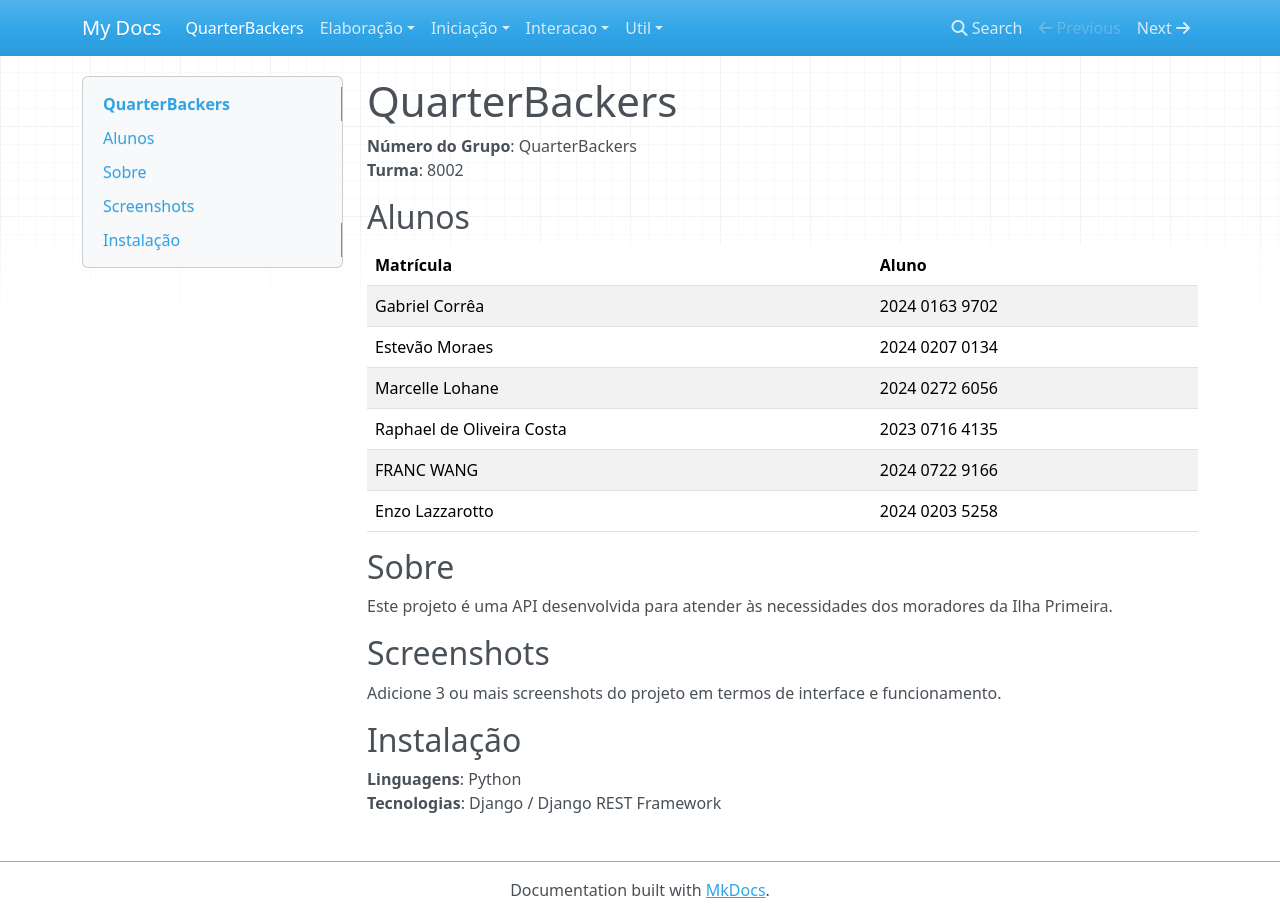
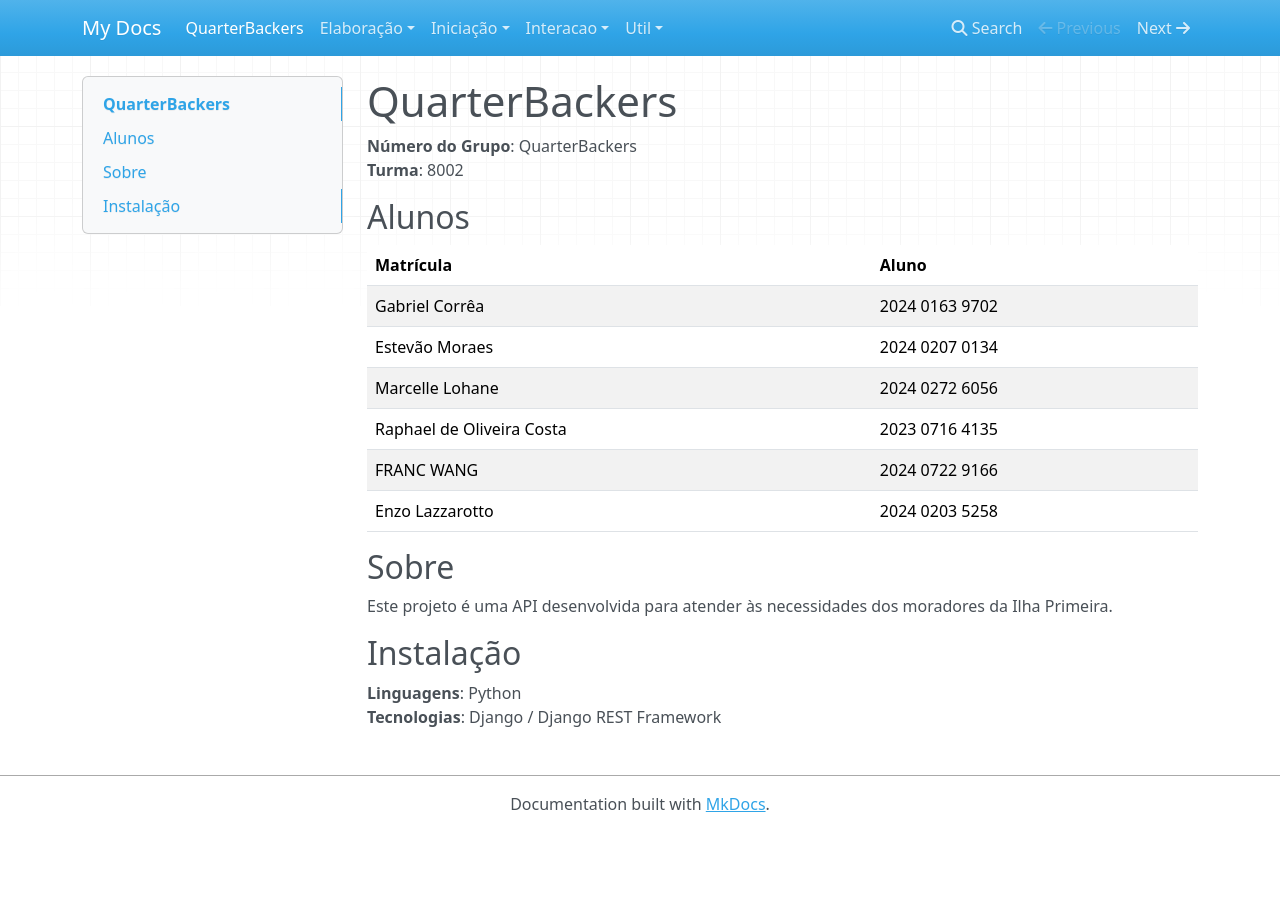
Before and after one commit to Projetos-de-Extensao/PBE_25.1_8002_QuarterBackers, an MkDocs documentation site: the page built from docs/index.md, in a window 1280 px wide. Built offline with MkDocs 1.6.1, drawn with Linux system fonts in a browser that asks for light colours; nearby versions of some CDN libraries.

Commit message:
Ultimo commit mkdocs

```diff
--- a/docs/index.md
+++ b/docs/index.md
@@ -16,9 +16,6 @@
 ## Sobre
 Este projeto é uma API desenvolvida para atender às necessidades dos moradores da Ilha Primeira.
 
-## Screenshots
-Adicione 3 ou mais screenshots do projeto em termos de interface e funcionamento.
-
 ## Instalação
 **Linguagens**: Python<br>
 **Tecnologias**: Django / Django REST Framework<br>
```
